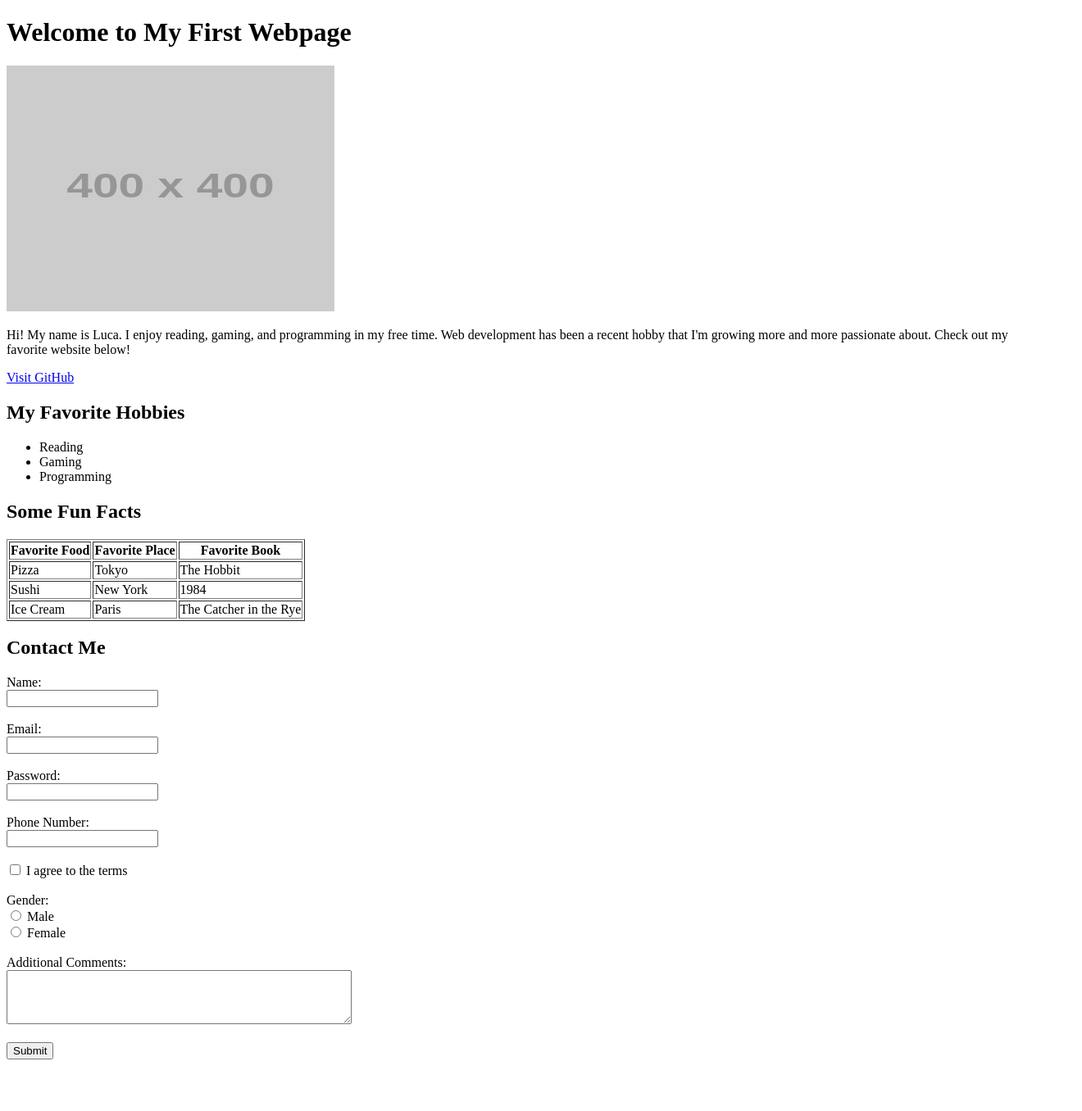
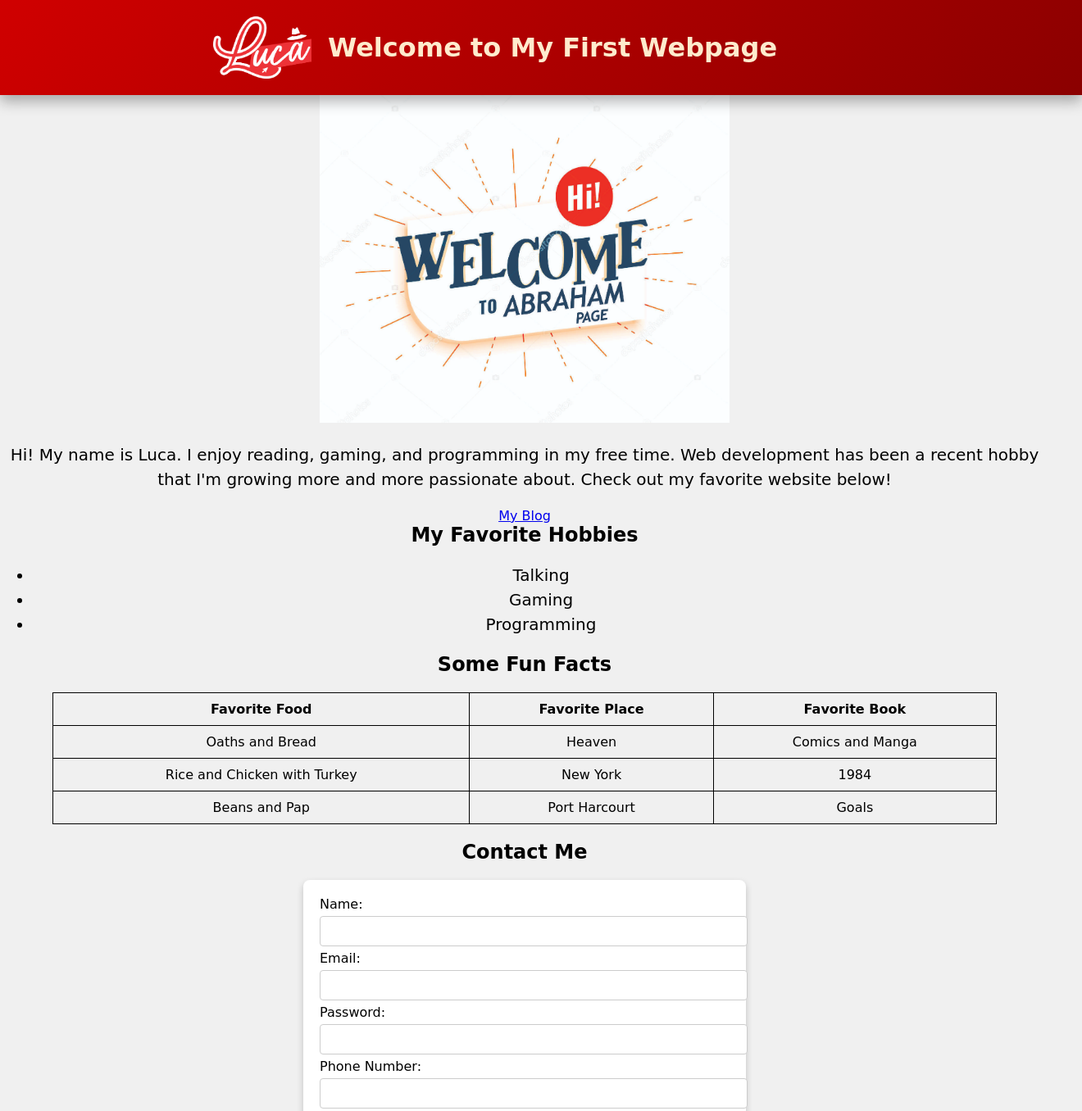
Before and after one commit to LucaIce777/MyFirstWebpage, a plain HTML site: page index.html in a window 1280 px wide. Shown: the top 1356 px of the page at 82% size, 1320 px wide, since content can reach past the window. Before the commit the page ends 1301 px from the top, so only its background shows below. Drawn offline with Linux system fonts and the light colour scheme; placeholder pictures from the web are drawn by us.

Commit message:
secondcommit

```diff
--- a/index.html
+++ b/index.html
@@ -4,82 +4,162 @@
     <meta charset="UTF-8">
     <meta name="viewport" content="width=device-width, initial-scale=1.0">
     <title>My First Webpage</title>
-    <link rel="stylesheet" href="styles.css">
+    <link rel="icon" type="png" href="/images/logo luca.png"> <!-- Add this line for favicon -->
+    <style>
+        body {
+            text-align: center;
+            background-color: #f0f0f0;
+            margin: 0;
+            font-family: cursive;
+        }
+        .header-container {
+            background: linear-gradient(135deg, #d00000, #8b0000);
+            padding: 20px;
+            border-radius: 0;
+            color: blanchedalmond;
+            box-shadow: 0 8px 16px rgba(0, 0, 0, 0.3);
+            width: 100%;
+            position: relative;
+            left: 0;
+        }
+        .header-content {
+            max-width: 800px;
+            margin: 0 auto;
+            display: flex;
+            align-items: center;
+        }
+        .header-container img {
+            width: 120px;
+            height: auto;
+            margin-right: 20px;
+        }
+        h1 {
+            margin: 0;
+            font-size: 2em;
+        }
+        h2 {
+            margin: 10px 0;
+            width: 90%;
+            margin: 0 auto;
+        }
+        p, ul {
+            font-size: 20px;
+            line-height: 1.5;
+        }
+        table {
+            width: 90%; /* Wider table */
+            margin: 20px auto; /* Center the table */
+            border-collapse: collapse;
+        }
+        th, td {
+            padding: 10px;
+            border: 1px solid black;
+        }
+        form {
+            max-width: 500px;
+            margin: 20px auto;
+            padding: 20px;
+            background-color: white; /* Background for the form */
+            border-radius: 8px;
+            box-shadow: 0 4px 8px rgba(0, 0, 0, 0.2);
+            text-align: left; /* Align text to the left */
+        }
+        input[type="text"], input[type="email"], input[type="password"], input[type="number"], textarea {
+            width: 100%;
+            padding: 10px;
+            margin: 5px 0;
+            border: 1px solid #ccc;
+            border-radius: 4px;
+        }
+        input[type="submit"] {
+            background-color: red; /* Red submit button */
+            color: white;
+            padding: 10px 15px;
+            border: none;
+            border-radius: 5px;
+            cursor: pointer;
+        }
+        input[type="submit"]:hover {
+            background-color: darkred; /* This means what will happen when you try clicking on it */
+        }
+    </style>
 </head>
 <body>
 
-    <h1>Welcome to My First Webpage</h1>
+    <div class="header-container">
+        <div class="header-content">
+            <!-- Logo Image -->
+            <img src="/images/logo luca.png" alt="My Website Logo" class="Luca Logo">
+            <!-- Heading -->
+            <h1>Welcome to My First Webpage</h1>
+        </div>
+    </div>
 
-    <!-- Image -->
-    <img src="https://via.placeholder.com/400" alt="Sample Image of a Hobby" width="400" height="300">
+    <!-- Rest of your content... -->
+    <img src="/images/HOMEPAGE.jpg" alt="My  homepage" width="500" height="400">
 
-    <!-- Paragraph -->
     <p>
         Hi! My name is Luca. I enjoy reading, gaming, and programming in my free time. Web development has been
         a recent hobby that I'm growing more and more passionate about. Check out my favorite website below!
     </p>
 
-    <!-- Link -->
-    <a href="https://github.com" target="_blank">Visit GitHub</a>
+    <a href="https://timbram.blogspot.com" target="_blank">My Blog</a>
 
-    <!-- Unordered List -->
     <h2>My Favorite Hobbies</h2>
     <ul>
-        <li>Reading</li>
+        <li>Talking</li>
         <li>Gaming</li>
         <li>Programming</li>
     </ul>
 
-    <!-- Table -->
     <h2>Some Fun Facts</h2>
-    <table border="1">
+    <table>
         <tr>
             <th>Favorite Food</th>
             <th>Favorite Place</th>
             <th>Favorite Book</th>
         </tr>
         <tr>
-            <td>Pizza</td>
-            <td>Tokyo</td>
-            <td>The Hobbit</td>
+            <td>Oaths and Bread</td>
+            <td>Heaven</td>
+            <td>Comics and Manga</td>
         </tr>
         <tr>
-            <td>Sushi</td>
+            <td>Rice and Chicken with Turkey </td>
             <td>New York</td>
             <td>1984</td>
         </tr>
         <tr>
-            <td>Ice Cream</td>
-            <td>Paris</td>
-            <td>The Catcher in the Rye</td>
+            <td>Beans and Pap</td>
+            <td>Port Harcourt</td>
+            <td>Goals</td>
         </tr>
     </table>
 
-    <!-- Form -->
     <h2>Contact Me</h2>
     <form>
-        <label for="name">Name:</label><br>
-        <input type="text" id="name" name="name" required><br><br>
+        <label for="name">Name:</label>
+        <input type="text" id="name" name="name" required>
 
-        <label for="email">Email:</label><br>
-        <input type="email" id="email" name="email" required><br><br>
+        <label for="email">Email:</label>
+        <input type="email" id="email" name="email" required>
 
-        <label for="password">Password:</label><br>
-        <input type="password" id="password" name="password" required><br><br>
+        <label for="password">Password:</label>
+        <input type="password" id="password" name="password" required>
 
-        <label for="phone">Phone Number:</label><br>
-        <input type="number" id="phone" name="phone"><br><br>
+        <label for="phone">Phone Number:</label>
+        <input type="number" id="phone" name="phone">
 
-        <label><input type="checkbox" id="terms" name="terms"> I agree to the terms</label><br><br>
+        <label><input type="checkbox" id="terms" name="terms"> I agree to the terms</label><br>
 
         <label>Gender:</label><br>
         <input type="radio" id="male" name="gender" value="male">
-        <label for="male">Male</label><br>
+        <label for="male">Male</label>
         <input type="radio" id="female" name="gender" value="female">
-        <label for="female">Female</label><br><br>
+        <label for="female">Female</label><br>
 
-        <label for="comments">Additional Comments:</label><br>
-        <textarea id="comments" name="comments" rows="4" cols="50"></textarea><br><br>
+        <label for="comments">Additional Comments:</label>
+        <textarea id="comments" name="comments" rows="4"></textarea>
 
         <input type="submit" value="Submit">
     </form>
```
Also changed, not shown: images/HOMEPAGE.jpg (added), images/logo luca.png (added).
